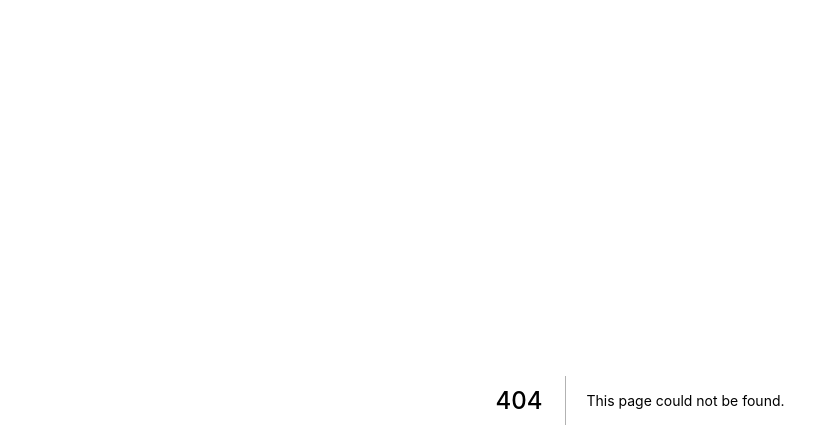
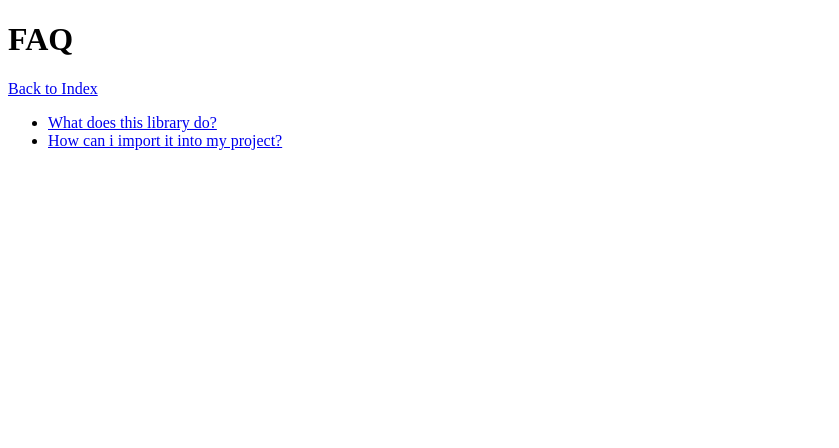
Before and after one commit to jannicz/svg-sprite-generator, a Next.js app: page /faqs in a window 1280 px wide. Before the commit this address had no page. Shown: the top 448 px of the page, without its empty margins (0-839 px from the left). Built offline with nearby package versions, Linux system fonts and the light colour scheme.

Commit message:
Create basic page structure, add dummy FAQs

```diff
--- /dev/null
+++ b/assets/faq.json
@@ -0,0 +1,13 @@
+{
+  "0": {
+    "title": "Whoops, what happened here?"
+  },
+  "1": {
+    "title": "What does this library do?",
+    "content": "You can upload multiple SVG files using the UPLOAD form - the library will process them and create one SVG file containing your icons as 'symbols'. These can be used inside your project similarly to a sprite file."
+  },
+  "2": {
+    "title": "How can i import it into my project?",
+    "content": "You can run npm i -D svg-icon-sprite to add the library as a dev dependency."
+  }
+}
--- /dev/null
+++ b/pages/faqs.tsx
@@ -0,0 +1,31 @@
+import React from 'react';
+import Link from 'next/link';
+import faqs from '../assets/faq.json';
+
+const Faqs = () => {
+  const faqList = Object.values(faqs);
+
+  return (
+    <div>
+      <h1>FAQ</h1>
+      <Link href='/'>
+        <a>Back to Index</a>
+      </Link>
+
+      <ul>
+        {
+          faqList.map((e, i) =>
+            i > 0 ?
+            <li key={i}>
+              <Link href='/faq/[i]' as={'/faq/' + i}>
+                <a>{e.title}</a>
+              </Link>
+            </li> : null
+          )
+        }
+      </ul>
+    </div>
+  );
+}
+
+export default Faqs;
--- a/tsconfig.json
+++ b/tsconfig.json
@@ -7,6 +7,7 @@
       "esnext"
     ],
     "allowJs": true,
+    "sourceMap": true,
     "skipLibCheck": true,
     "strict": false,
     "forceConsistentCasingInFileNames": true,
```
Also changed, not shown: pages/faq/[id].tsx (added, +34 -0 lines), pages/index.tsx (+16 -5 lines).
